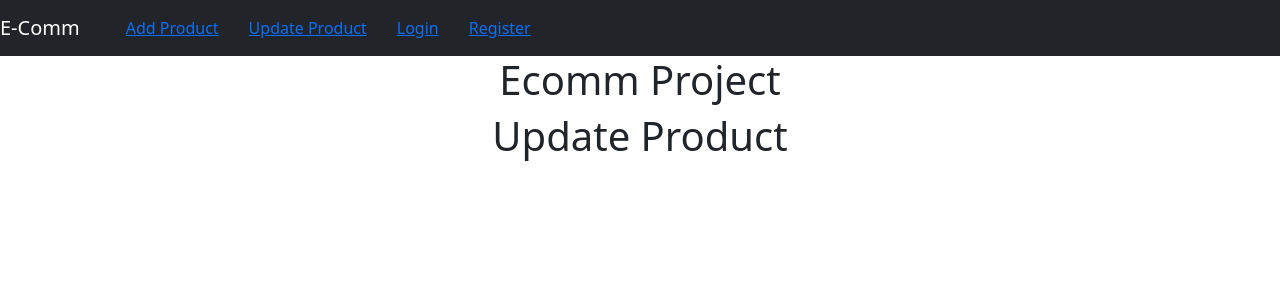
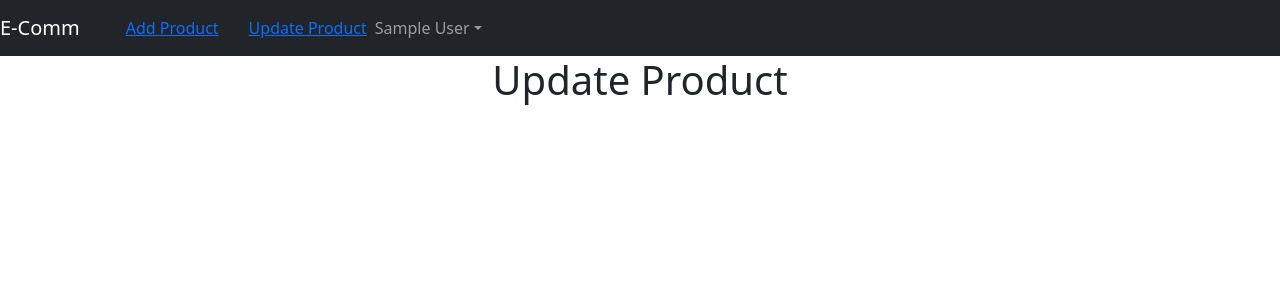
Before and after one commit to marcuslopesdf/react-ecomm-dashboard, a React (Create React App) app: page /update in a window 1280 px wide. Shown: the top 300 px of the page. Built offline with nearby package versions, Linux system fonts and the light colour scheme; sample sign-in values are in the browser's storage.

Commit message:
Configuração do conditional rendering no cabeçalho e função de logout

```diff
--- a/src/AddProduct.js
+++ b/src/AddProduct.js
@@ -1,7 +1,10 @@
+import Header  from './Header';
+
 function AddProduct()
 {
     return (
         <div>
+            <Header />
             <h1>Add Product</h1>
         </div>
     )
--- a/src/App.js
+++ b/src/App.js
@@ -1,18 +1,17 @@
 import "./App.css";
-import { Button } from "react-bootstrap";
-import Header from "./Header";
 import { BrowserRouter, Route } from "react-router-dom";
 import Login from './Login';
 import Register from './Register';
 import AddProduct from './AddProduct';
 import UpdateProduct from './UpdateProduct';
+import Protected from "./Protected";
 
 function App() {
   return (
     <div className="App">
       <BrowserRouter>
-        <Header />
-        <h1>Ecomm Project</h1>
+
+        {/* <h1>Ecomm Project</h1> */}
           <Route path="/login">
             <Login />
           </Route>
@@ -20,10 +19,12 @@ function App() {
             <Register />
           </Route>
           <Route path="/add">
-            <AddProduct />
+            <Protected Cmp={AddProduct} />
+            {/* <AddProduct /> */}
           </Route>
           <Route path="/update">
-            <UpdateProduct />
+            <Protected Cmp={UpdateProduct} />
+            {/* <UpdateProduct /> */}
           </Route>
 
       </BrowserRouter>
--- a/src/Header.js
+++ b/src/Header.js
@@ -1,18 +1,42 @@
-import { Navbar, Nav} from 'react-bootstrap';
-import {Link} from 'react-router-dom';
+import { Navbar, Nav, NavDropdown } from "react-bootstrap";
+import { Link, useHistory } from "react-router-dom";
 
 function Header() {
+
+  let user = JSON.parse(localStorage.getItem('user-info'));
+  const history = useHistory();
+  console.log(user);
+
+  function logOut() {
+    localStorage.clear();
+    history.push('/register')
+  }
+
   return (
     <div>
       <Navbar bg="dark" variant="dark">
         <Navbar.Brand href="#home">E-Comm</Navbar.Brand>
-          <Nav className="mr-auto navbar_wrapper">
-            <Link to="/add">Add Product</Link>
-            <Link to="/update">Update Product</Link>
-            <Link to="/login">Login </Link>
-            <Link to="/register">Register</Link>
-
-          </Nav>
+        <Nav className="mr-auto navbar_wrapper">
+          {localStorage.getItem("user-info") ? (
+            <>
+              <Link to="/add">Add Product</Link>
+              <Link to="/update">Update Product </Link>
+            </>
+          ) : (
+            <>
+              <Link to="/login">Login </Link>
+              <Link to="/register">Register</Link>
+            </>
+          )}
+        </Nav>
+        {localStorage.getItem("user-info") ? (
+        <Nav>
+          <NavDropdown title={user && user.name}>
+            <NavDropdown.Item onClick={logOut}>Logout</NavDropdown.Item>
+          </NavDropdown>
+        </Nav>)
+        : (null)
+        }
       </Navbar>
     </div>
   );
--- a/src/Login.js
+++ b/src/Login.js
@@ -1,10 +1,27 @@
- function Login()
- {
+import React, { useEffect } from "react";
+import { useHistory } from "react-router-dom";
+import Header from "./Header";
+
+function Login() {
+
+  const history = useHistory();
+
+  useEffect(() => {
+    if (localStorage.getItem("user-info")) {
+      history.push("/add");
+    }
+
+  // eslint-disable-next-line react-hooks/exhaustive-deps
+  }, []);
+
+
+
   return (
     <div>
+      <Header />
       <h1>Login Page</h1>
     </div>
-     )
+  );
 }
 
 export default Login;
--- /dev/null
+++ b/src/Protected.js
@@ -0,0 +1,26 @@
+import React, { useEffect } from "react";
+import { useHistory } from "react-router-dom";
+
+
+function Protected(props) {
+    let Cmp=props.Cmp;
+
+    const history = useHistory();
+
+    useEffect(() => {
+        if (!localStorage.getItem("user-info")) {
+          history.push("/register");
+        }
+
+       // eslint-disable-next-line react-hooks/exhaustive-deps
+      }, []);
+
+
+return (
+    <div>
+       <Cmp />
+    </div>
+  );
+}
+
+export default Protected;
--- a/src/UpdateProduct.js
+++ b/src/UpdateProduct.js
@@ -1,7 +1,10 @@
+import Header  from './Header';
+
 function UpdateProduct()
 {
     return (
         <div>
+            <Header />
             <h1>Update Product</h1>
         </div>
     )
```
Lines whose indentation alone changed are shown as unchanged.
